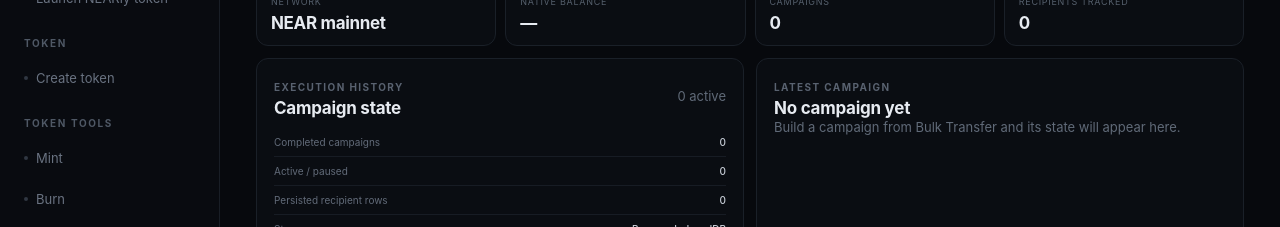
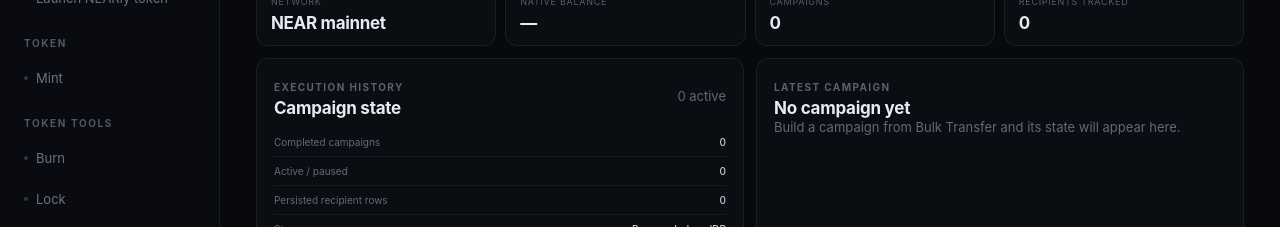
Before and after one commit to rhynox-ui/Neyro, a React (Vite) app in the folder web/: page / in a window 1280 px wide. Shown: the part 328-555 px from the top of the page. Built offline with nearby package versions, Linux system fonts and the light colour scheme.

Commit message:
fix(web): make Mint the fresh token creation flow

```diff
--- a/web/src/main.tsx
+++ b/web/src/main.tsx
@@ -19,7 +19,6 @@ import {
   PersistedTransactionsView,
   TerminalModuleView,
   TokenBurnView,
-  TokenMintView,
   CreateTokenView,
   NearlyLaunchView,
   SwapView
@@ -52,8 +51,8 @@ const NAV_GROUPS: NavGroup[] = [
   { label: "WORKSPACE", items: ["Overview"] },
   { label: "TRADE", items: ["Swap", "Portfolio"] },
   { label: "LAUNCH", items: ["Launch NEARly token"] },
-  { label: "TOKEN", items: ["Create token"] },
-  { label: "TOKEN TOOLS", items: ["Mint", "Burn", "Lock", "Unlock", "Airdrop", "Bulk Transfer"] },
+  { label: "TOKEN", items: ["Mint"] },
+  { label: "TOKEN TOOLS", items: ["Burn", "Lock", "Unlock", "Airdrop", "Bulk Transfer"] },
 ];
 
 const ACCOUNT_ID =
@@ -714,8 +713,6 @@ function App() {
         ) : activeView === "Burn" ? (
           <TokenBurnView accountId={accountId} wallet={wallet} />
         ) : activeView === "Mint" ? (
-          <TokenMintView accountId={accountId} wallet={wallet} />
-        ) : activeView === "Create token" ? (
           <CreateTokenView accountId={accountId} />
         ) : activeView === "Airdrop Campaigns" ? (
           <CampaignHistoryView
```
